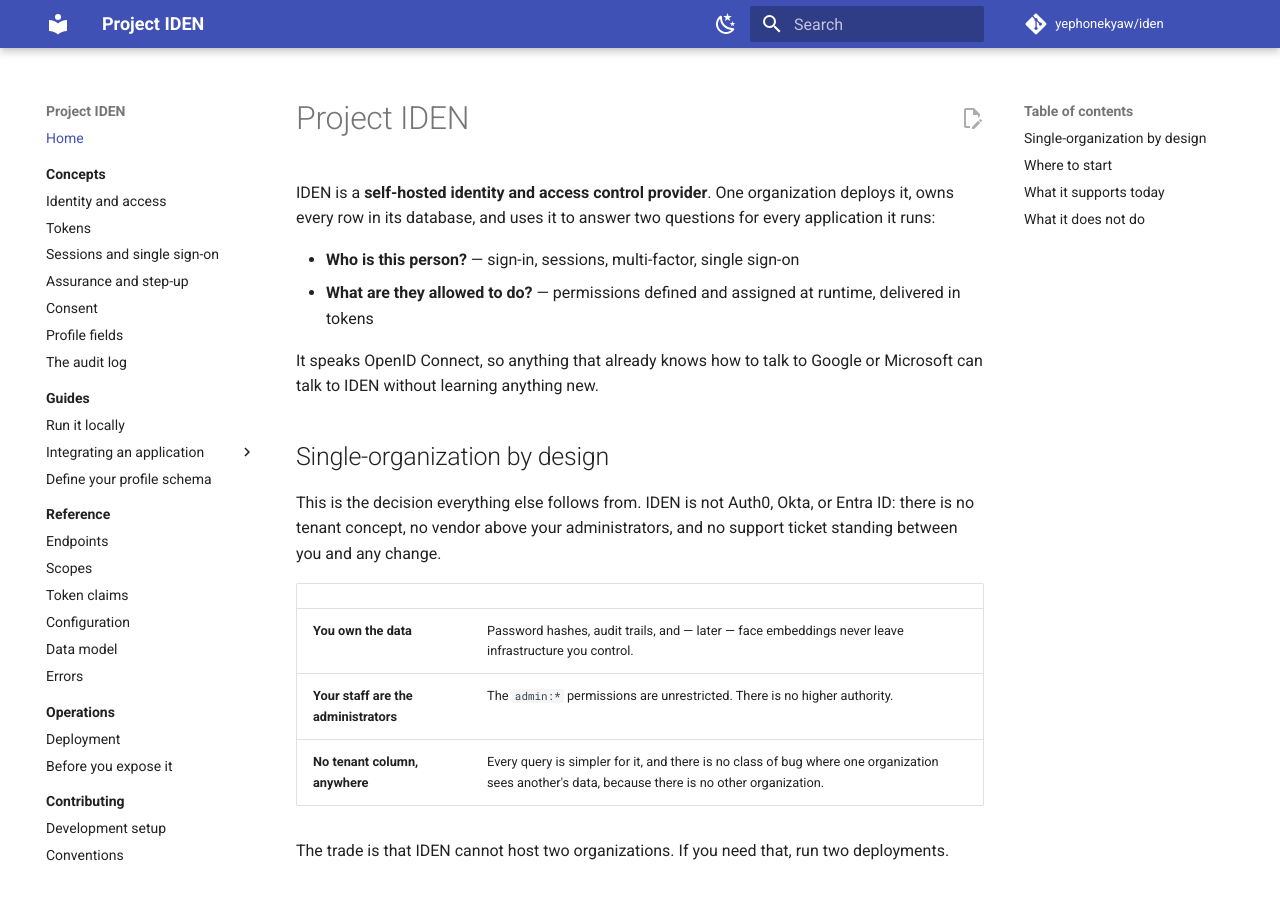
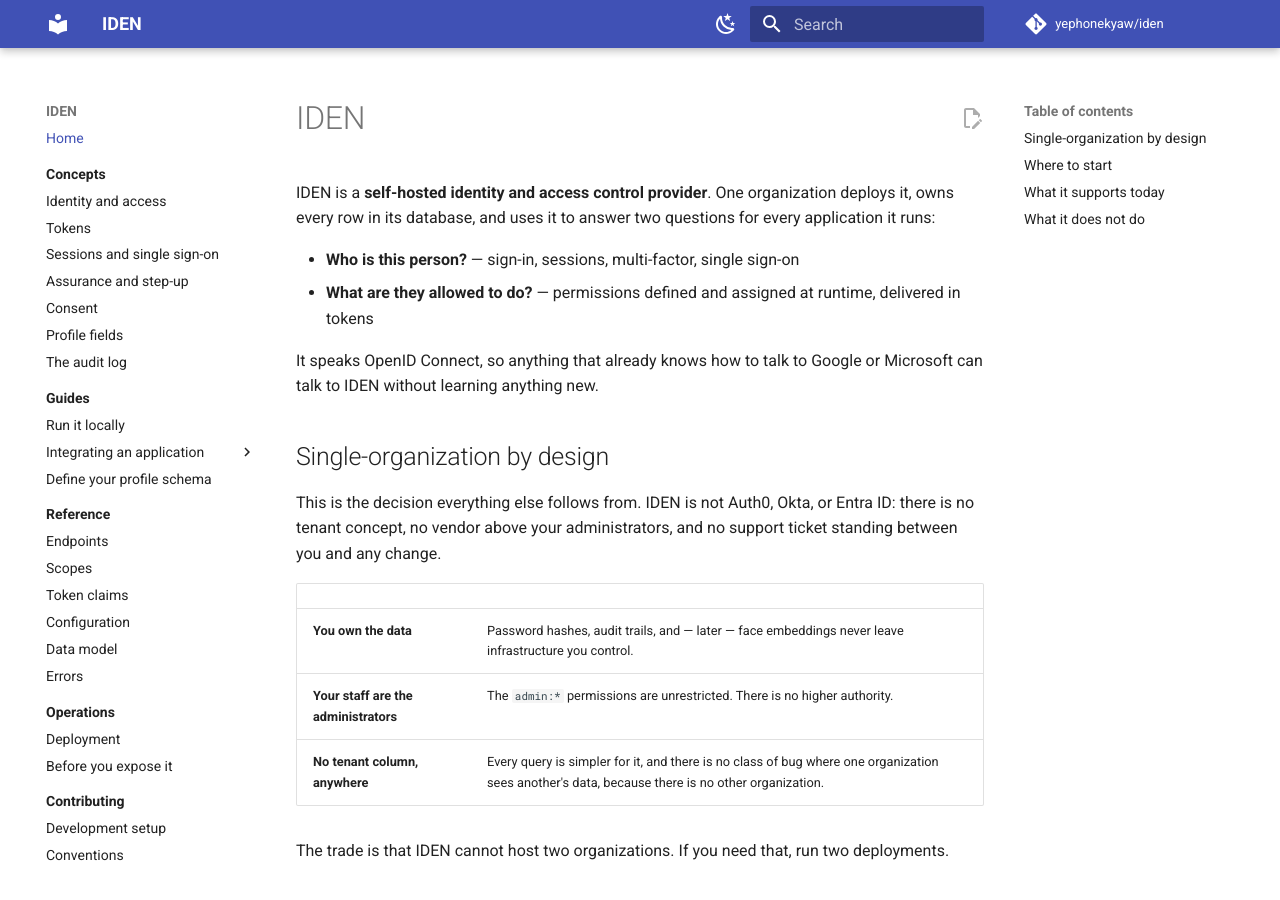
Before and after one commit to yephonekyaw/iden, an MkDocs documentation site: the page built from docs/index.md, in a window 1280 px wide and 900 px high. Built offline with MkDocs 1.6.1 and Material for MkDocs 9.7.7, drawn with Linux system fonts in a browser that asks for light colours; comment, search, counter and statistics services are not loaded.

Commit message:
fix(docs): remove Project from Project IDEN and leave only IDEN

```diff
--- a/docs/index.md
+++ b/docs/index.md
@@ -1,4 +1,4 @@
-# Project IDEN
+# IDEN
 
 IDEN is a **self-hosted identity and access control provider**. One organization deploys it, owns
 every row in its database, and uses it to answer two questions for every application it runs:
--- a/mkdocs.yml
+++ b/mkdocs.yml
@@ -5,7 +5,7 @@
 # otherwise — the schema line above does that, and .vscode/settings.json lists
 # the tags explicitly for the VS Code YAML extension.
 
-site_name: Project IDEN
+site_name: IDEN
 site_description: >-
   A self-hosted identity and access control provider. One organization, one
   deployment, one source of truth for who people are and what they may do.
```
